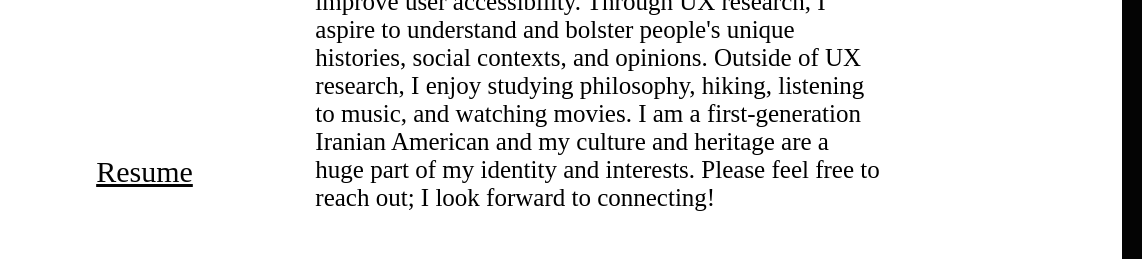
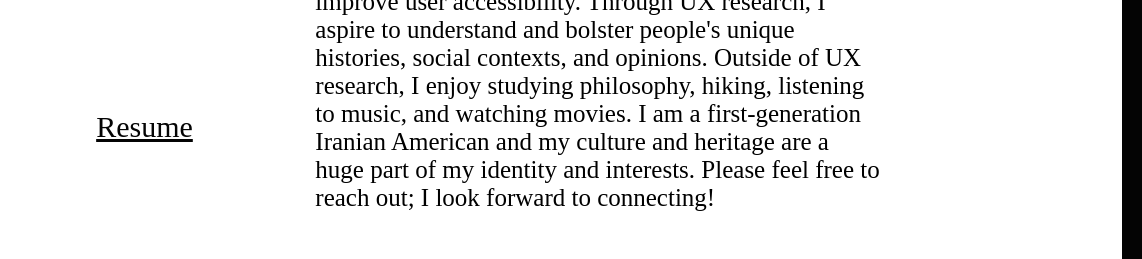
Before and after one commit to radibi3000/Homework_8, a plain HTML site: page About.html in a window 1280 px wide. Shown: the part 541-800 px from the top of the page, 138-1280 px from the left. Drawn offline with Linux system fonts and the light colour scheme.

Commit message:
third push

```diff
--- a/style.css
+++ b/style.css
@@ -1,5 +1,6 @@
 body {
     margin: 0px;
+    height: 100vh;
 }
 
 .fullpage {
@@ -391,7 +392,6 @@ body {
     background-color: transparent;
     text-decoration: underline;
     position: relative;
-    top: 45px;
 }
 
 .Resume {
@@ -433,7 +433,8 @@ body {
     width: 100%;
     margin: auto;
     grid-template-columns: [col]2fr [col]3fr [col]1fr;
-    grid-template-rows: [row]1fr [row]1fr;
+    grid-template-rows: [row]1fr;
+    /*[row]1fr*/
 }
 
 .about_Grid_item {
```
